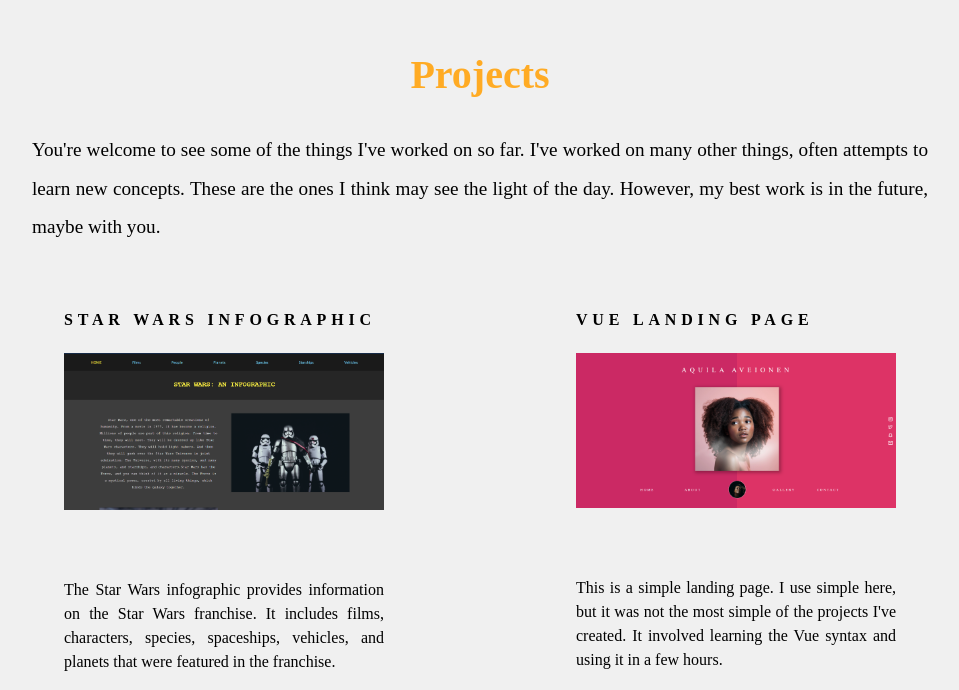
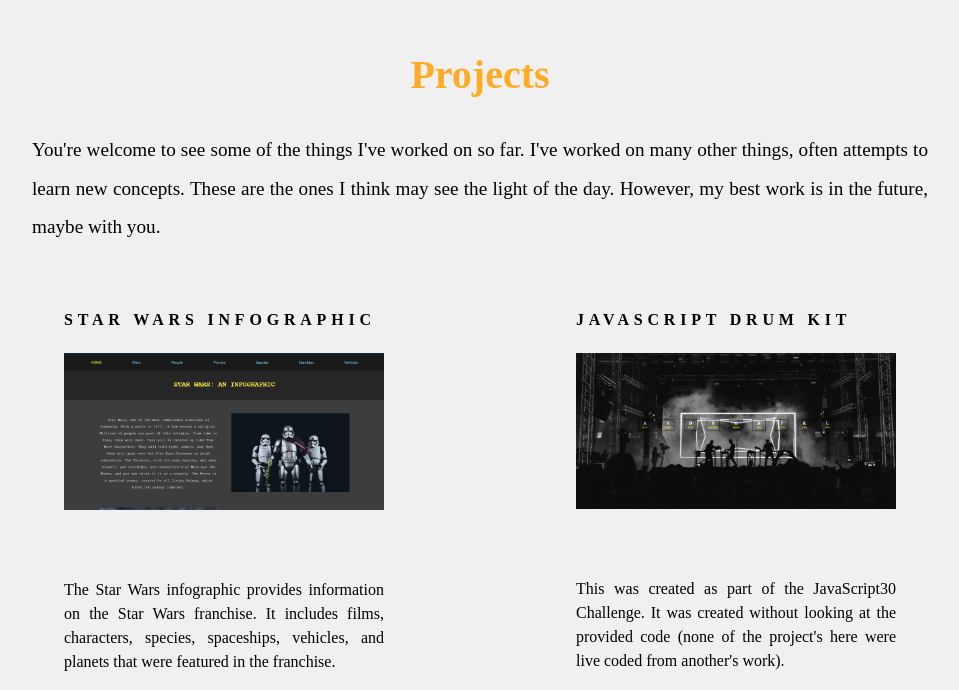
Before and after one commit to Exalted100/My-Portfolio, a React (Create React App) app: page /projects in a window 1280 px wide. Shown: the part 110-800 px from the top of the page, without its empty margins (160-1119 px from the left). Built offline with nearby package versions, Linux system fonts and the light colour scheme.

Commit message:
portfolio update

```diff
--- a/src/components/Projects.js
+++ b/src/components/Projects.js
@@ -17,7 +17,6 @@ const Projects = () => {
             <p className="projects-intro">You're welcome to see some of the things I've worked on so far. I've worked on many other things, often attempts to learn new concepts. These are the ones I think may see the light of the day. However, my best work is in the future, maybe with you.</p>
             <div className="inner-projects-container">
                 <Project image={StarWars} project="STAR WARS INFOGRAPHIC" live="https://starwars-infographic.netlify.app/" code="https://github.com/Exalted100/Star-Wars-Infographic" projectInfo="The Star Wars infographic provides information on the Star Wars franchise. It includes films, characters, species, spaceships, vehicles, and planets that were featured in the franchise." />
-                <Project image={VueLandingPage} project="VUE LANDING PAGE" live="https://vue-first-site.netlify.app/" code="https://github.com/Exalted100/Vue-Landing-Page" projectInfo="This is a simple landing page. I use simple here, but it was not the most simple of the projects I've created. It involved learning the Vue syntax and using it in a few hours." />
                 <Project image={DrumKit} project="JAVASCRIPT DRUM KIT" live="https://exalted100.github.io/Drum-Kit/" code="https://github.com/Exalted100/Drum-Kit" projectInfo="This was created as part of the JavaScript30 Challenge. It was created without looking at the provided code (none of the project's here were live coded from another's work)." />
                 <Project image={FusionLandingPage} project="LANDING PAGE" live="https://exalted100.github.io/Fusion-Landing-Page/" code="https://github.com/Exalted100/Fusion-Landing-Page" projectInfo="A landing page I created a couple of months into learning html and css. It looked like a big deal to me then. I created it out of a figma design an acquaintance sent to me." />
                 <Project image={TodoList} project="TO DO LIST" live="https://exalted-todo.netlify.app/" code="https://github.com/Exalted100/Todo-list" projectInfo="Is there any front end web developer that hasn't built a todo list? Is there really? And so, like all the others in this profession, I have joined the hall of hackneyed project creators." />
```
Also changed, not shown: 1 other file (tests, documents, lock files or other folders).
